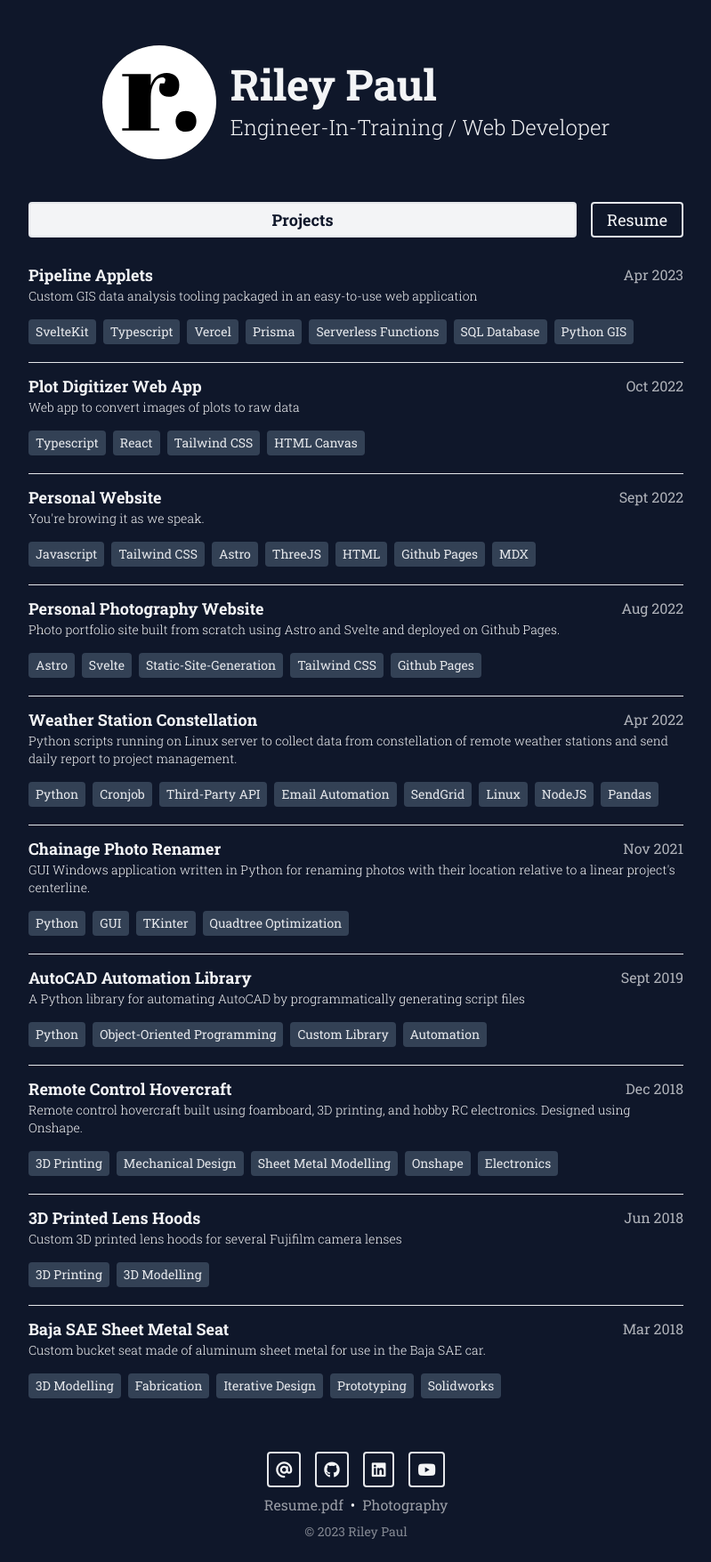
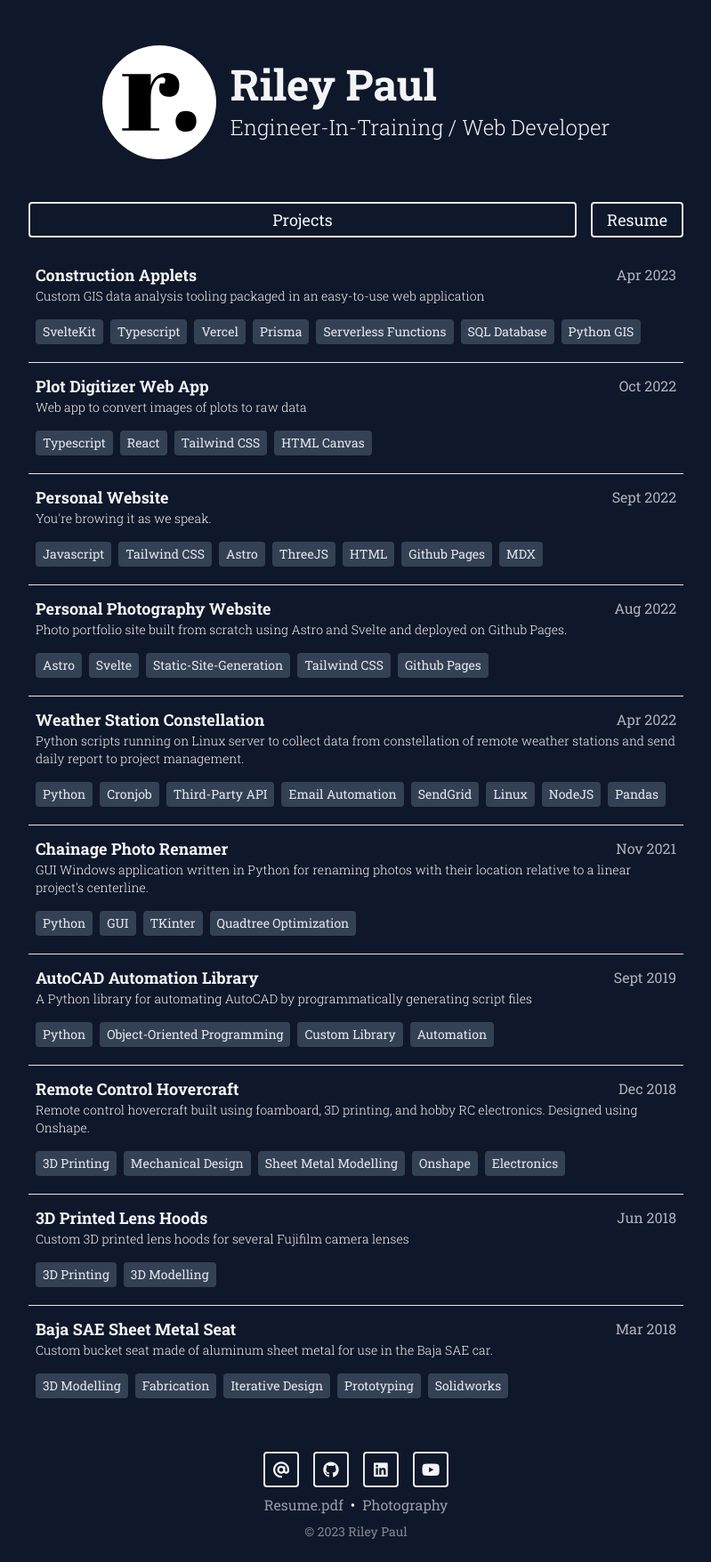
Before and after one commit to riley-paul/personal-website, an Astro site: page / in a window 1280 px wide. Shown: the part 13-1769 px from the top of the page at 89% size, without its empty margins (240-1039 px from the left). Built offline with nearby package versions, Linux system fonts and the light colour scheme; Astro itself is replaced by a stand-in of ours.

Commit message:
tweak styling

```diff
--- a/src/components/Button.astro
+++ b/src/components/Button.astro
@@ -8,9 +8,10 @@ interface Props {
 }
 
 const { icon = "", text = "", title, link, newTab } = Astro.props;
+const justIcon = icon && !text;
 ---
 
-<button class="btn">
+<button class={"btn " + (justIcon ? "aspect-square " : "")}>
   <a
     href={link}
     target={newTab ? "_blank" : ""}
--- /dev/null
+++ b/src/components/Header.astro
@@ -0,0 +1,13 @@
+<header class="py-12 flex justify-center">
+  <a href="/">
+    <div class="flex items-center gap-4">
+      <img class="h-24 md:h-32 w-auto" src="/logo.svg" alt="" />
+      <div>
+        <h1 class="text-3xl md:text-5xl font-bold mb-2">Riley Paul</h1>
+        <p class="text-lg md:text-2xl font-light">
+          Engineer-In-Training / Web Developer
+        </p>
+      </div>
+    </div>
+  </a>
+</header>
--- a/src/components/ProjectCard.astro
+++ b/src/components/ProjectCard.astro
@@ -5,7 +5,7 @@ import formatDate from "../utils/formatDate";
 const { project } = Astro.props;
 ---
 
-<div class="py-3 hover:py-6 transition-all">
+<div class="py-3 px-2 hover:bg-slate-800 transition-all">
   <a href={`/projects/${project.slug}`} class="">
     <div class="flex items-center gap-2 justify-between">
       <h2 class="text-lg font-bold">{project.data.title}</h2>
--- a/src/content/projects/pipeline-applets.md
+++ b/src/content/projects/construction-applets.md
@@ -1,5 +1,5 @@
 ---
-title: Pipeline Applets
+title: Construction Applets
 description: Custom GIS data analysis tooling packaged in an easy-to-use web application
 tags:
   - SvelteKit
--- a/src/content/projects/digitize-plot.md
+++ b/src/content/projects/digitize-plot.md
@@ -36,4 +36,4 @@ This single-page React application is written in Typescript and hosted on GitHub
 
 ## Future Plans
 
-In the future I would consider adding options for different axis scales such as logarithmic and datetime. As well I would like to improve the general fit and finish for a better user experience.
+In the future I would consider adding options for different axis scales such as logarithmic and datetime.
--- a/src/layouts/ProjectPage.astro
+++ b/src/layouts/ProjectPage.astro
@@ -10,11 +10,11 @@ const { title, tags, links, date } = Astro.props.frontmatter;
 ---
 
 <Layout title={title}>
+  <h1 class="text-4xl font-bold">{title}</h1>
+  <div class="opacity-70">{formatDate(date)}</div>
+  <br />
   <TagList tags={tags} />
   <LinkList links={links} />
-  <br />
-  <h1 class="text-4xl font-bold">{title}</h1>
-  <div class="opacity-70">{formatDate(date)}</div>
   <Markdown>
     <br />
     <slot />
--- a/src/main.css
+++ b/src/main.css
@@ -29,6 +29,6 @@
   }
 
   .btn {
-    @apply px-2 py-1 rounded border-2 text-lg hover-invert;
+    @apply px-2 py-1 h-10 rounded border-2 text-lg hover-invert;
   }
 }
--- a/src/pages/index.astro
+++ b/src/pages/index.astro
@@ -3,6 +3,7 @@ import Layout from "../layouts/Layout.astro";
 import ProjectCard from "../components/ProjectCard.astro";
 import Resume from "../components/Resume.astro";
 import { getCollection } from "astro:content";
+import Header from "../components/Header.astro";
 
 const projects = await getCollection(
   "projects",
@@ -13,24 +14,15 @@ const sortProjects = (a, b) =>
 ---
 
 <Layout>
-  <header class="py-12 flex justify-center">
-    <div class="flex items-center gap-4">
-      <img class="h-24 md:h-32 w-auto" src="/logo.svg" alt="" />
-      <div>
-        <h1 class="text-3xl md:text-5xl font-bold mb-2">Riley Paul</h1>
-        <p class="text-lg md:text-2xl font-light">
-          Engineer-In-Training / Web Developer
-        </p>
-      </div>
-    </div>
-  </header>
+  <Header />
 
   <main x-data="{page: 0}">
     <!-- Page switcher -->
     <div class="flex gap-4 justify-between pb-4">
       <button
-        class="btn px-4 transition-all duration-100"
+        class="btn px-4 transition-all duration-100 flex-1"
         x-bind:class="page === 0 ? 'flex-1 invert' : ''"
+        x-bind:class="page !== 0 ? 'flex-none' : ''"
         x-on:click="page = 0">Projects</button
       >
       <button
```
